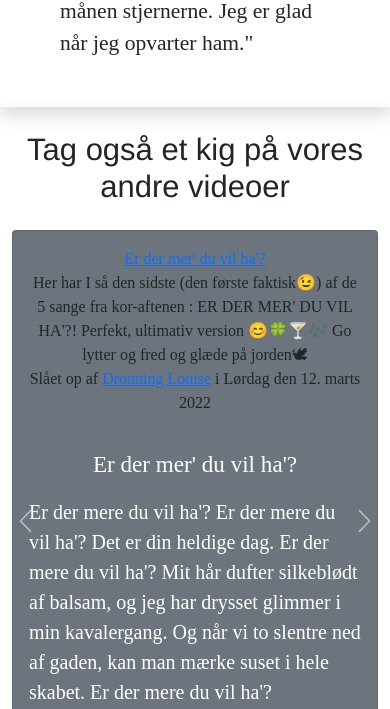
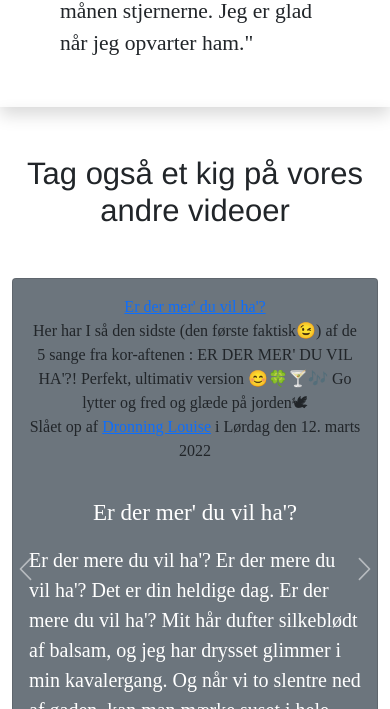
Before and after one commit to Sidiculous/dronninglouise, a website: page index.html in a window 390 px wide. Shown: the part 2498-3207 px from the top of the page. Drawn offline with nearby package versions, Linux system fonts and the light colour scheme; files that its build step writes are made by us from their sources; a web font is replaced by a local one.

```diff
--- a/index.html
+++ b/index.html
@@ -111,7 +111,7 @@
 <div class="container-fluid shadow">
     <div class="row">
         <div class="col-12">
-            <h4 class="d-lg-none text-center display-5 my-4 overskrift">Tag også et kig på vores andre videoer</h4>
+            <h4 class="d-lg-none text-center display-5 my-5 overskrift">Tag også et kig på vores andre videoer</h4>
             <h4 class="d-none d-lg-block text-center display-6 my-4 overskrift">Tag også et kig på vores andre videoer</h4>
             <div id="carouselExampleIndicators" class="carousel slide" data-bs-ride="carousel">
                 <div class="carousel-indicators pb-3">
```
